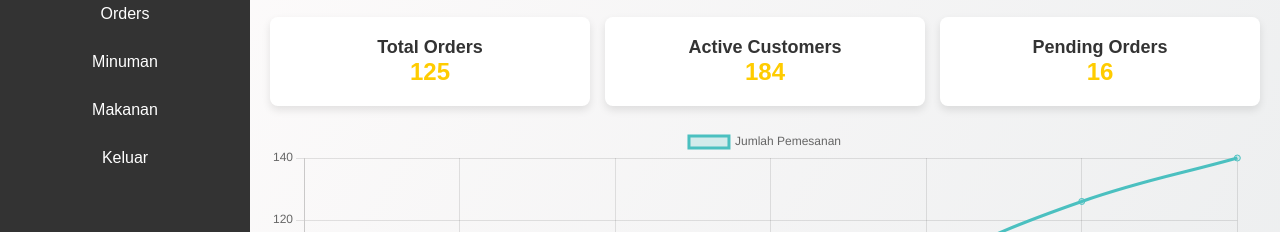
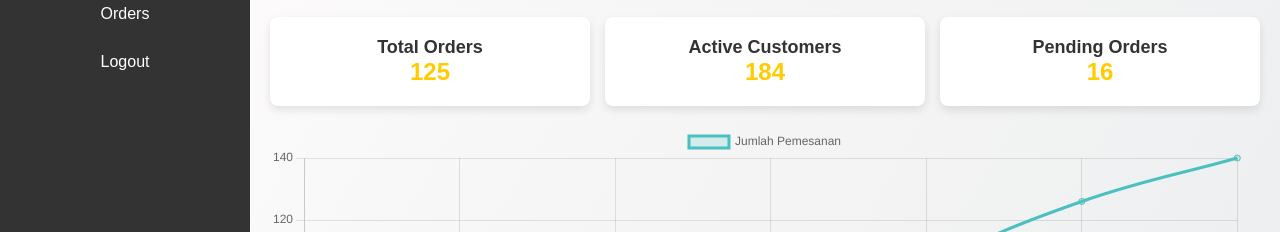
Before and after one commit to dedgecoffe/dashboard, a plain HTML site: page dashboard.html in a window 1280 px wide. Shown: the part 174-406 px from the top of the page. Drawn offline with nearby package versions, Linux system fonts and the light colour scheme.

Commit message:
menghapus bagian

```diff
--- a/dashboard.html
+++ b/dashboard.html
@@ -19,9 +19,7 @@
                 <li><a href="#">Dashboard</a></li>
                 <li><a href="#">Menu</a></li>
                 <li><a href="#">Orders</a></li>
-                <li><a href="#">Minuman</a></li>
-                <li><a href="#">Makanan</a></li>
-                <li><a href="#">Keluar</a></li>
+                <li><a href="#">Logout</a></li>
             </ul>
         </div>
 
```
